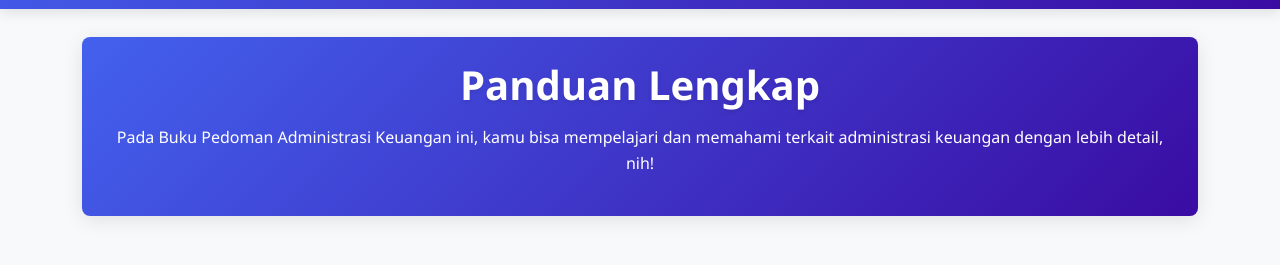
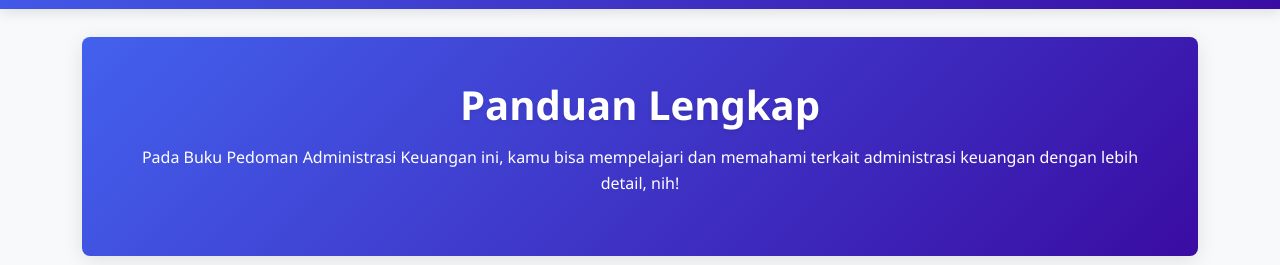
Before and after one commit to nawan936/webstis, a plain HTML site: page panduan.html in a window 1280 px wide. Shown: the part 145-410 px from the top of the page. Drawn offline with nearby package versions, Linux system fonts and the light colour scheme.

Commit message:
Update panduan.css

```diff
--- a/panduan.css
+++ b/panduan.css
@@ -58,6 +58,10 @@ main {
     width: 90%;
 }
 
+.hero-content {
+    padding: 20px;
+}
+
 .hero-title {
     font-size: 2.5rem;
     font-weight: 700;
```
